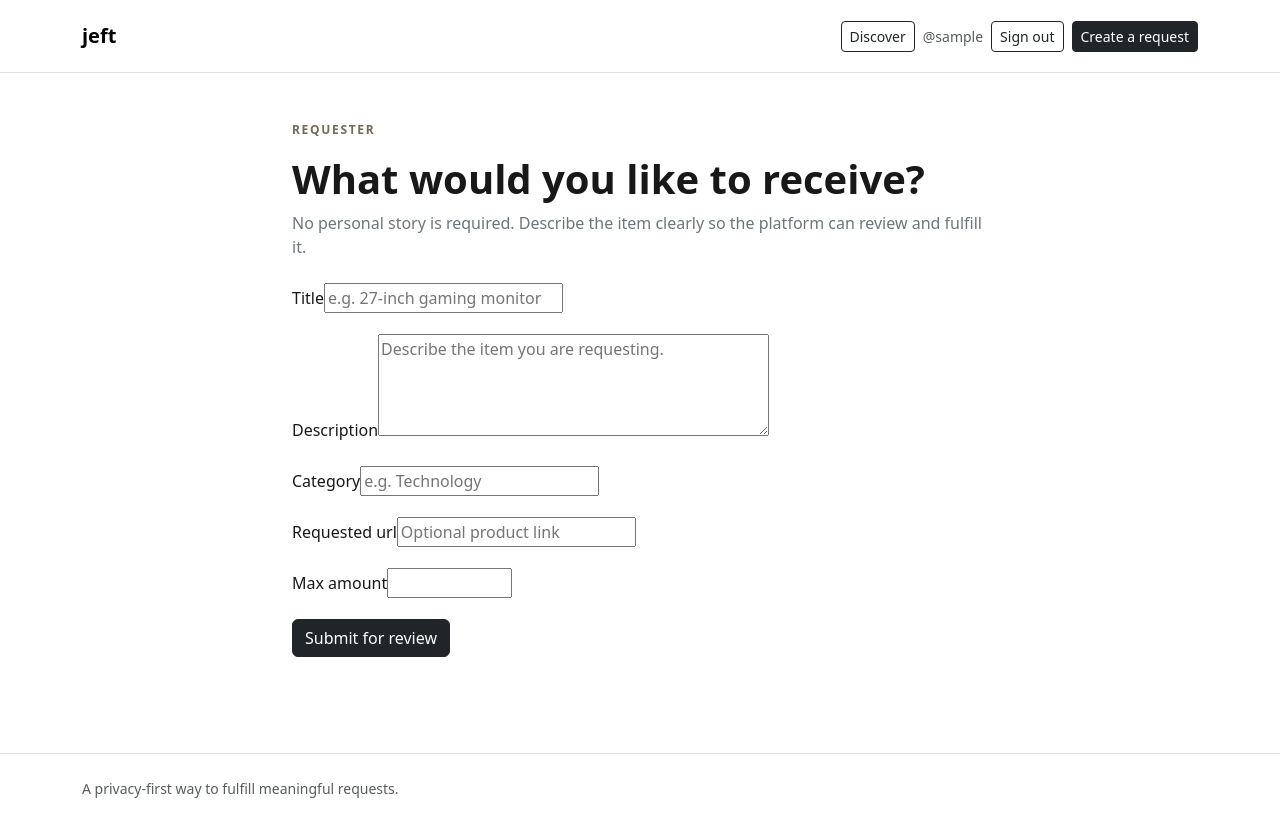
After one commit to kyriazisn/jeft-app, a Django app: page /requests/create/ in a window 1280 px wide. The commit adds this page. Run offline with Django 5.2, Linux system fonts and the light colour scheme; the visitor is signed in with stand-in values (Sample User, id 1); data that the repository does not hold is empty.

Commit message:
Add gift request creation flow

```diff
--- /dev/null
+++ b/apps/requests/forms.py
@@ -0,0 +1,33 @@
+from decimal import Decimal
+
+from django import forms
+
+from .models import GiftRequest
+
+
+class GiftRequestForm(forms.ModelForm):
+    class Meta:
+        model = GiftRequest
+        fields = ("title", "description", "category", "requested_url", "max_amount")
+        widgets = {
+            "title": forms.TextInput(attrs={"placeholder": "e.g. 27-inch gaming monitor"}),
+            "description": forms.Textarea(attrs={"rows": 4, "placeholder": "Describe the item you are requesting."}),
+            "category": forms.TextInput(attrs={"placeholder": "e.g. Technology"}),
+            "requested_url": forms.URLInput(attrs={"placeholder": "Optional product link"}),
+            "max_amount": forms.NumberInput(attrs={"min": "1", "max": "500", "step": "0.01"}),
+        }
+
+    def clean_max_amount(self):
+        amount = self.cleaned_data["max_amount"]
+        if amount <= 0:
+            raise forms.ValidationError("The maximum amount must be greater than zero.")
+        if amount > Decimal("500.00"):
+            raise forms.ValidationError("The maximum amount cannot exceed €500.")
+        return amount
+
+    def clean_description(self):
+        description = self.cleaned_data.get("description", "")
+        forbidden_terms = ("weapon", "explosive", "illegal drug")
+        if any(term in description.lower() for term in forbidden_terms):
+            raise forms.ValidationError("This request contains content that cannot be submitted.")
+        return description
--- a/apps/requests/models.py
+++ b/apps/requests/models.py
@@ -14,6 +14,7 @@ class GiftRequest(models.Model):
     requester = models.ForeignKey(settings.AUTH_USER_MODEL, on_delete=models.CASCADE)
     title = models.CharField(max_length=200)
     description = models.TextField(blank=True)
+    category = models.CharField(max_length=100, blank=True)
     requested_url = models.URLField(blank=True)
     max_amount = models.DecimalField(max_digits=10, decimal_places=2)
     currency = models.CharField(max_length=3, default="EUR")
--- a/apps/requests/views.py
+++ b/apps/requests/views.py
@@ -1,5 +1,34 @@
-from django.shortcuts import render
+from django.contrib.auth.decorators import login_required
+from django.shortcuts import redirect, render
+
+from .forms import GiftRequestForm
+from .models import GiftRequest
 
 
 def request_list(request):
-    return render(request, "requests/request_list.html", {"requests": []})
+    requests = GiftRequest.objects.filter(status=GiftRequest.Status.PUBLISHED).select_related("requester")
+    return render(request, "requests/request_list.html", {"requests": requests})
+
+
+@login_required
+def create_request(request):
+    active_exists = GiftRequest.objects.filter(
+        requester=request.user,
+        status__in=[GiftRequest.Status.DRAFT, GiftRequest.Status.PENDING_REVIEW, GiftRequest.Status.PUBLISHED, GiftRequest.Status.CLAIMED],
+    ).exists()
+    if active_exists:
+        return render(request, "requests/request_already_exists.html")
+
+    form = GiftRequestForm(request.POST or None)
+    if request.method == "POST" and form.is_valid():
+        gift_request = form.save(commit=False)
+        gift_request.requester = request.user
+        gift_request.currency = "EUR"
+        gift_request.status = GiftRequest.Status.PENDING_REVIEW
+        gift_request.save()
+        return redirect("request_submitted")
+    return render(request, "requests/request_form.html", {"form": form})
+
+
+def request_submitted(request):
+    return render(request, "requests/request_submitted.html")
--- a/config/urls.py
+++ b/config/urls.py
@@ -2,12 +2,14 @@ from django.contrib import admin
 from django.urls import path
 
 from apps.accounts.views import signin, signup, signout
-from apps.requests.views import request_list
+from apps.requests.views import create_request, request_list, request_submitted
 
 urlpatterns = [
     path("", request_list, name="home"),
     path("accounts/signup/", signup, name="signup"),
     path("accounts/login/", signin, name="login"),
     path("accounts/logout/", signout, name="logout"),
+    path("requests/create/", create_request, name="create_request"),
+    path("requests/submitted/", request_submitted, name="request_submitted"),
     path("admin/", admin.site.urls),
 ]
--- a/templates/base.html
+++ b/templates/base.html
@@ -21,7 +21,7 @@
                 <a class="btn btn-outline-dark btn-sm" href="{% url 'login' %}">Sign in</a>
                 <a class="btn btn-dark btn-sm" href="{% url 'signup' %}">Create account</a>
             {% endif %}
-            <a class="btn btn-dark btn-sm" href="#create">Create a request</a>
+            <a class="btn btn-dark btn-sm" href="{% url 'create_request' %}">Create a request</a>
         </div>
     </div>
 </nav>
--- /dev/null
+++ b/templates/requests/request_already_exists.html
@@ -0,0 +1,3 @@
+{% extends "base.html" %}
+{% block title %}Active request — jeft{% endblock %}
+{% block content %}<div class="container py-5" style="max-width: 680px;"><p class="eyebrow">One active request</p><h1 class="fw-bold">You already have an active request.</h1><p class="text-secondary">Complete or cancel your current request before creating another one.</p><a href="{% url 'home' %}" class="btn btn-dark">Back to requests</a></div>{% endblock %}
--- /dev/null
+++ b/templates/requests/request_form.html
@@ -0,0 +1,3 @@
+{% extends "base.html" %}
+{% block title %}Create a request — jeft{% endblock %}
+{% block content %}<div class="container py-5" style="max-width: 720px;"><p class="eyebrow">Requester</p><h1 class="fw-bold mb-2">What would you like to receive?</h1><p class="text-secondary mb-4">No personal story is required. Describe the item clearly so the platform can review and fulfill it.</p><form method="post" novalidate>{% csrf_token %}{{ form.non_field_errors }}{% for field in form %}<div class="mb-3"><label class="form-label" for="{{ field.id_for_label }}">{{ field.label }}</label>{{ field }}{% for error in field.errors %}<div class="text-danger small">{{ error }}</div>{% endfor %}</div>{% endfor %}<button class="btn btn-dark" type="submit">Submit for review</button></form></div>{% endblock %}
--- /dev/null
+++ b/templates/requests/request_submitted.html
@@ -0,0 +1,3 @@
+{% extends "base.html" %}
+{% block title %}Request submitted — jeft{% endblock %}
+{% block content %}<div class="container py-5" style="max-width: 680px;"><p class="eyebrow">Request received</p><h1 class="fw-bold">Your request is under review.</h1><p class="lead text-secondary">We will publish it once it passes the platform checks. No personal story is required.</p><a href="{% url 'home' %}" class="btn btn-dark">Back to requests</a></div>{% endblock %}
```
Also changed, not shown: apps/requests/admin.py (added, +10 -0 lines), templates/requests/request_list.html (+6 -1 lines), tests/test_requests.py (added, +47 -0 lines).
